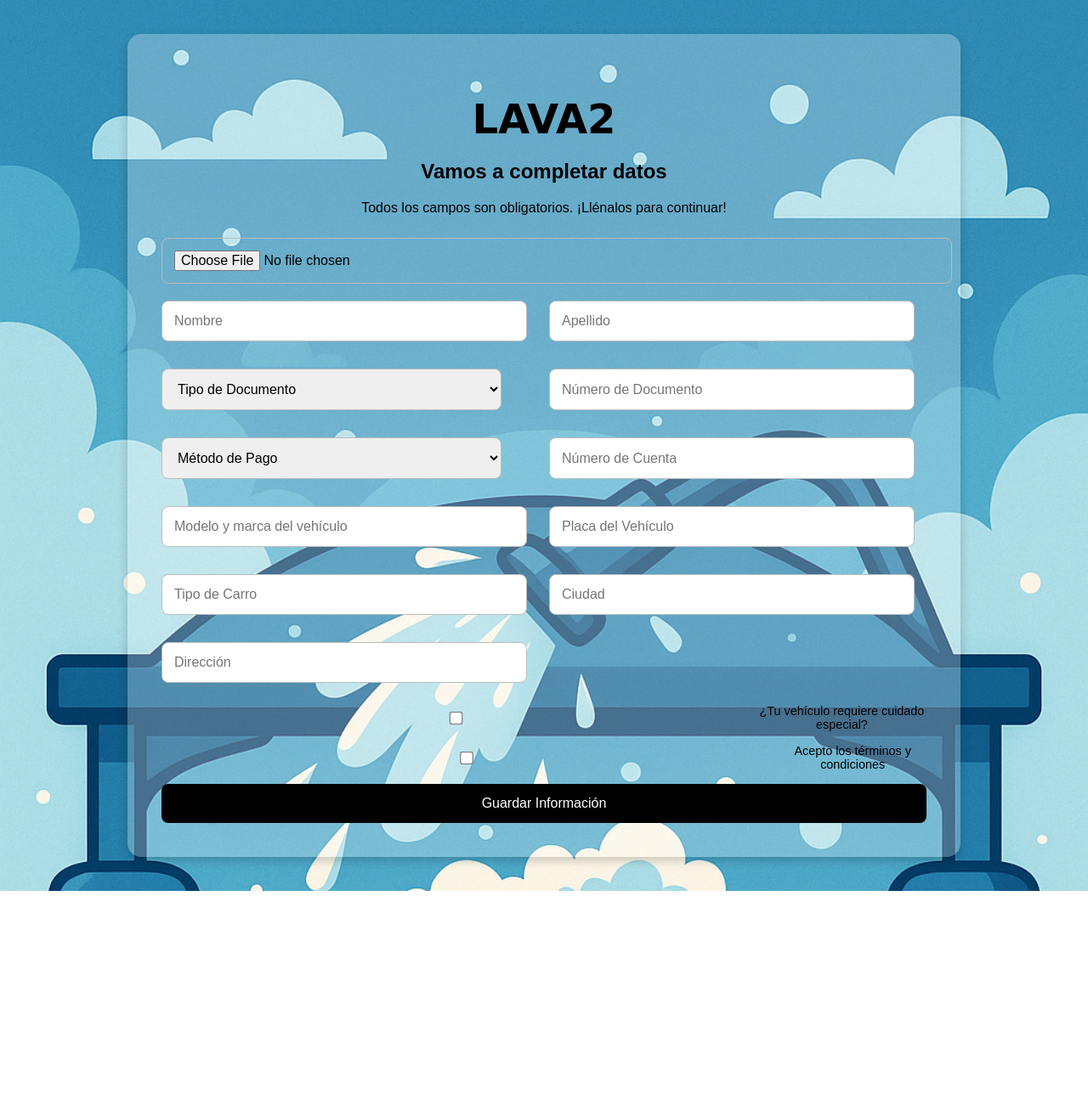
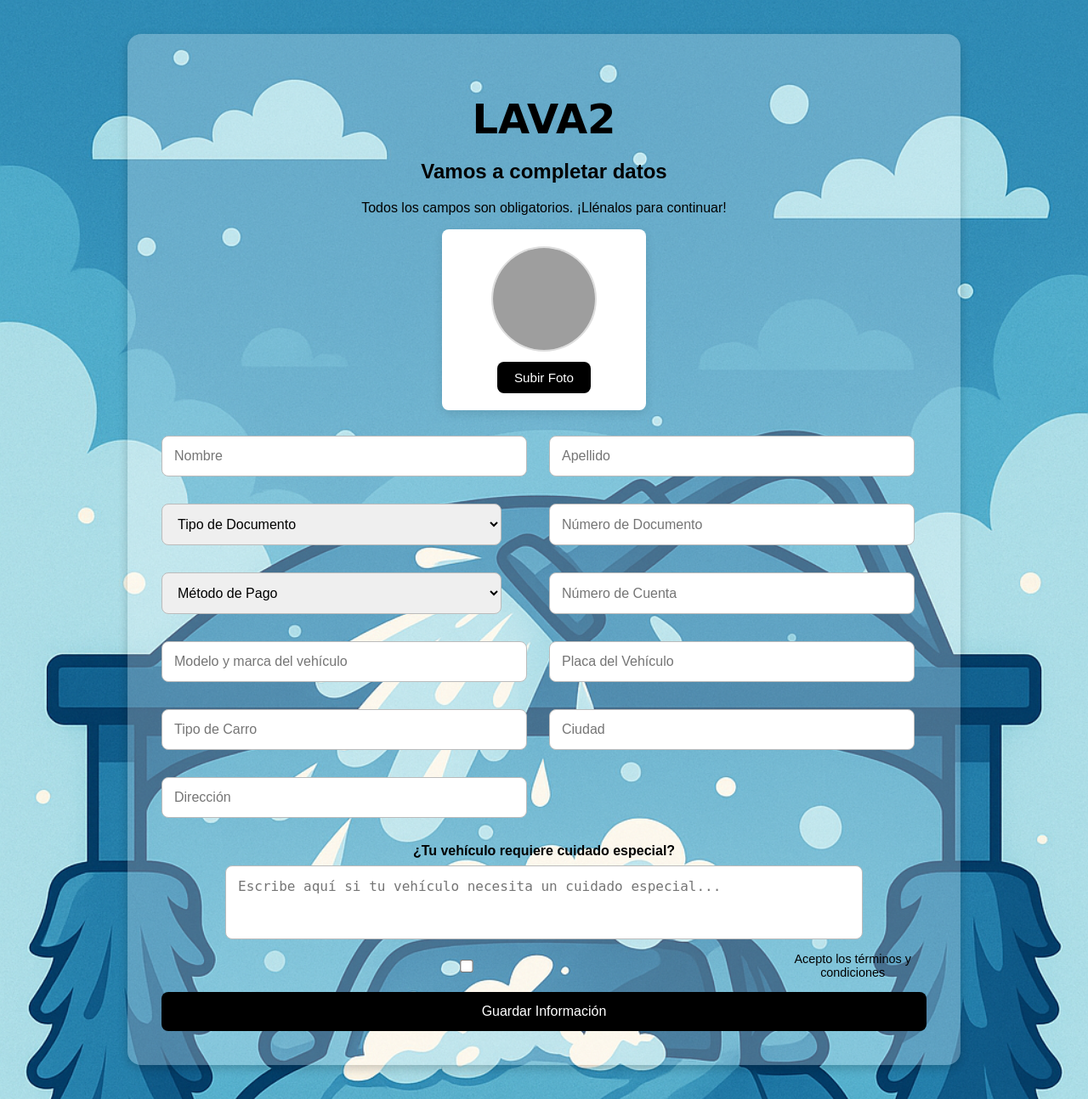
Before and after one commit to TekilaNCD/Lava2, a Django app: template usuarios/templates/usuarios/completarDatos.html in a window 1280 px wide. Shown: the whole page at 85% size. Before the commit the page ends 1049 px from the top, so only its background shows below. Run offline with Django 5.2, Linux system fonts and the light colour scheme; the template is opened without the code that fills it, so the values that code supplies are empty; grey boxes are pictures that could not be loaded.

Commit message:
Estilo web del registro y checkbox corregido

```diff
--- a/lavadero_project/JS/script.js
+++ b/lavadero_project/JS/script.js
@@ -24,3 +24,17 @@ document.getElementById("personalForm")?.addEventListener("submit", function(e)
   alert("Datos guardados correctamente");
   // Aquí después se manda al backend de Django con fetch() o axios
 });
+
+const fileInput = document.getElementById('fileUpload');
+const previewImg = document.getElementById('preview');
+
+fileInput.addEventListener('change', function() {
+  const file = this.files[0];
+  if (file) {
+    const reader = new FileReader();
+    reader.onload = function(e) {
+      previewImg.src = e.target.result;
+    }
+    reader.readAsDataURL(file);
+  }
+});
--- a/lavadero_project/styles/styles.css
+++ b/lavadero_project/styles/styles.css
@@ -8,7 +8,7 @@ body.bg {
 
 /* Contenedor principal para web */
 .container {
-  max-width: 900px;   /* más ancho para desktop */
+  max-width: 900px;
   margin: 40px auto;
   padding: 40px;
   text-align: center;
@@ -54,50 +54,93 @@ form textarea {
   background: #333;
 }
 
-/* Botones sociales */
-.social-login {
-  margin: 20px 0;
+/* Upload foto perfil */
+.profile-upload {
+  width: 200px;
+  margin: 0 auto 20px auto;
+  padding: 20px;
+  border-radius: 8px;
+  background: #fff;
+  box-shadow: 0 4px 12px rgba(0,0,0,0.1);
   display: flex;
-  gap: 15px;
-  justify-content: center;
+  flex-direction: column;
+  align-items: center;
+  gap: 12px;
 }
 
-.social-login button {
-  flex: 1;
-  padding: 12px;
+.profile-pic {
+  width: 120px;
+  height: 120px;
+  border-radius: 50%;
+  overflow: hidden;
+  border: 2px solid #ddd;
+  display: flex;
+  align-items: center;
+  justify-content: center;
+  background: #f5f5f5;
+}
+
+.profile-pic img {
+  width: 100%;
+  height: 100%;
+  object-fit: cover;
+}
+
+.upload-btn {
+  padding: 10px 20px;
   border-radius: 8px;
-  border: 1px solid #ccc;
-  background: white;
+  background: black;
+  color: white;
+  font-size: 0.95rem;
   cursor: pointer;
   transition: 0.3s;
+  text-align: center;
 }
 
-.social-login button:hover {
-  background: #f0f0f0;
+.upload-btn:hover {
+  background: #333;
 }
 
-/* Checkbox y términos */
+/* Checkbox */
 .checkbox {
   display: flex;
   align-items: center;
-  justify-content: center; /* centrado en el contenedor */
+  justify-content: center;
   margin-top: 15px;
   font-size: 0.9rem;
-  gap: 8px;  /* separación pequeña entre el check y el texto */
+  gap: 8px;
 }
 
 .checkbox input[type="checkbox"] {
-  margin: 0;   /* quita márgenes raros del navegador */
-  transform: scale(1.2); /* lo hace un poco más grande */
+  margin: 0;
+  transform: scale(1.2);
   cursor: pointer;
 }
 
 .checkbox label {
-  cursor: pointer;  /* hace clic en el texto también marca el check */
+  cursor: pointer;
 }
 
+/* Textarea cuidado especial */
+.center-textarea {
+  text-align: center;
+  margin-top: 20px;
+}
 
-/* Para formulario de datos personales → grid */
+.center-textarea label {
+  display: block;
+  font-weight: bold;
+  margin-bottom: 8px;
+}
+
+.center-textarea textarea {
+  width: 80%;
+  margin: 0 auto;
+  display: block;
+  resize: none;
+}
+
+/* Grid formulario */
 .form-grid {
   display: grid;
   grid-template-columns: 1fr 1fr;
@@ -111,7 +154,7 @@ form textarea {
   width: 90%;
 }
 
-/* Responsive para pantallas pequeñas */
+/* Responsive */
 @media (max-width: 768px) {
   .container {
     max-width: 95%;
@@ -119,6 +162,6 @@ form textarea {
   }
 
   .form-grid {
-    grid-template-columns: 1fr; /* en móvil se apila */
+    grid-template-columns: 1fr;
   }
 }
--- a/usuarios/templates/usuarios/completarDatos.html
+++ b/usuarios/templates/usuarios/completarDatos.html
@@ -13,8 +13,13 @@
     <p>Todos los campos son obligatorios. ¡Llénalos para continuar!</p>
 
     <form id="personalForm">
-      <div class="upload">
-        <input type="file" id="profilePic" accept="image/*">
+      <!-- Upload foto perfil -->
+      <div class="profile-upload">
+        <div class="profile-pic">
+          <img id="preview" src="https://cdn-icons-png.flaticon.com/512/847/847969.png" alt="Foto de perfil">
+        </div>
+        <input type="file" id="profilePic" accept="image/*" hidden>
+        <label for="profilePic" class="upload-btn">Subir Foto</label>
       </div>
 
       <div class="form-grid">
@@ -49,21 +54,37 @@
         <input type="text" id="direccion" placeholder="Dirección" required>
       </div>
 
-      <label class="checkbox">
-        <input type="checkbox" id="cuidadoEspecial"> ¿Tu vehículo requiere cuidado especial?
-      </label>
+      <!-- Cuidado especial centrado -->
+      <div class="form-group center-textarea">
+        <label for="cuidadoEspecial">¿Tu vehículo requiere cuidado especial?</label>
+        <textarea id="cuidadoEspecial" placeholder="Escribe aquí si tu vehículo necesita un cuidado especial..." rows="3"></textarea>
+      </div>
 
-    <div class="checkbox">
+      <div class="checkbox">
         <input type="checkbox" id="terms">
         <label for="terms">Acepto los términos y condiciones</label>
-    </div>
-
+      </div>
 
       <button type="submit" class="btn">Guardar Información</button>
     </form>
   </div>
 
   <script src="/Lava2/lavadero_project/JS/script.js"></script>
+  <script>
+    // JS para mostrar preview de la foto
+    const fileInput = document.getElementById('profilePic');
+    const previewImg = document.getElementById('preview');
+
+    fileInput.addEventListener('change', function() {
+      const file = this.files[0];
+      if (file) {
+        const reader = new FileReader();
+        reader.onload = function(e) {
+          previewImg.src = e.target.result;
+        }
+        reader.readAsDataURL(file);
+      }
+    });
+  </script>
 </body>
 </html>
-<!-- usuarios/templates/usuarios/completarDatos.html -->
```
